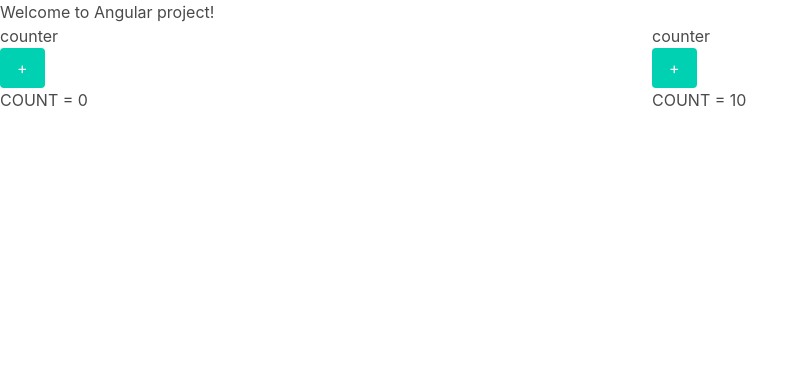
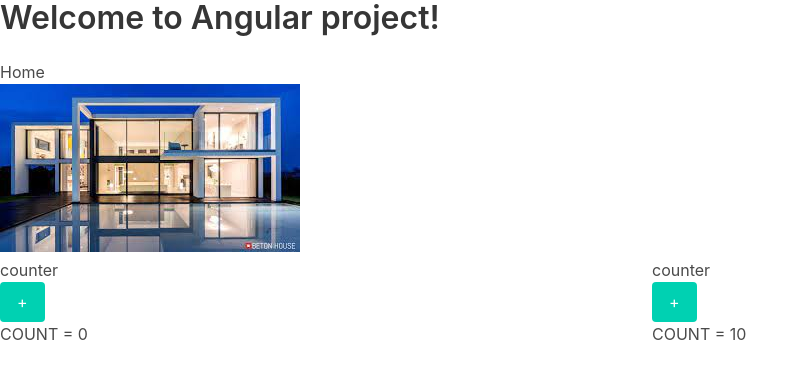
Before and after one commit to NataliaKurash/angularproject, an Angular app in the folder angular-training/: page / in a window 1280 px wide. Shown: the top 378 px of the page, without its empty margins (0-809 px from the left). Built offline with nearby package versions, Linux system fonts and the light colour scheme.

Commit message:
add home component with img and directive

```diff
--- /dev/null
+++ b/angular-training/src/app/app.component.html
@@ -0,0 +1,11 @@
+<h1 class="title">Welcome to {{title}}!</h1>
+<wsb-home></wsb-home>
+<div class="columns">
+    <div class="column">
+        <wsb-counter (countChange)="onCountChange($event)"></wsb-counter>
+    </div>
+    <div class="column">
+        <wsb-counter [count]="10"></wsb-counter>
+    </div>
+</div>
+<router-outlet></router-outlet>
--- a/angular-training/src/app/app.component.ts
+++ b/angular-training/src/app/app.component.ts
@@ -2,21 +2,7 @@
 
 @Component({
   selector: 'wsb-root',
-  template: `
-    <!--The content below is only a placeholder and can be replaced.-->
-    <h1>
-      Welcome to {{title}}!
-    </h1>
-    <div class="columns">
-      <div class="column">
-        <wsb-counter (countChange)="onCountChange($event)"></wsb-counter>
-      </div>
-      <div class="column">
-      <wsb-counter [count]="10"></wsb-counter>
-      </div>
-    </div>
-    <router-outlet></router-outlet>
-  `,
+  templateUrl: './app.component.html',
   styleUrls: []
 })
 export class AppComponent {
--- a/angular-training/src/app/app.module.ts
+++ b/angular-training/src/app/app.module.ts
@@ -4,11 +4,15 @@
 import { AppRoutingModule } from './app-routing.module';
 import { AppComponent } from './app.component';
 import { CounterComponent } from './counter/counter.component';
+import { HightlightDirective } from './hightlight/hightlight.component';
+import { HomeComponent } from './home/home.component';
 
 @NgModule({
   declarations: [
     AppComponent,
-    CounterComponent
+    CounterComponent,
+    HomeComponent,
+    HightlightDirective,
   ],
   imports: [
     BrowserModule,
--- /dev/null
+++ b/angular-training/src/app/hightlight/hightlight.component.ts
@@ -0,0 +1,12 @@
+import { Directive, ElementRef } from "@angular/core";
+
+@Directive({
+    selector: '[wsb-hightlight]'
+})
+
+export class HightlightDirective{
+constructor(public el:ElementRef){
+    this.el.nativeElement.style.background = 'yellow';
+    this.el.nativeElement.style.fontWeight = 'bold';
+}
+}
--- /dev/null
+++ b/angular-training/src/app/home/home.component.html
@@ -0,0 +1,2 @@
+<h4>Home</h4>
+<img src="assets/house.jfif" alt="" srcset="">
--- /dev/null
+++ b/angular-training/src/app/home/home.component.ts
@@ -0,0 +1,10 @@
+import { Component, OnInit } from "@angular/core";
+@Component({
+    selector: 'wsb-home',
+    templateUrl: './home.component.html',
+})
+export class HomeComponent implements OnInit {
+public ngOnInit():void{
+console.log('HomeCOmponent jest gotowy');
+}
+}
```
Also changed, not shown: angular-training/src/assets/house.jfif (added).
